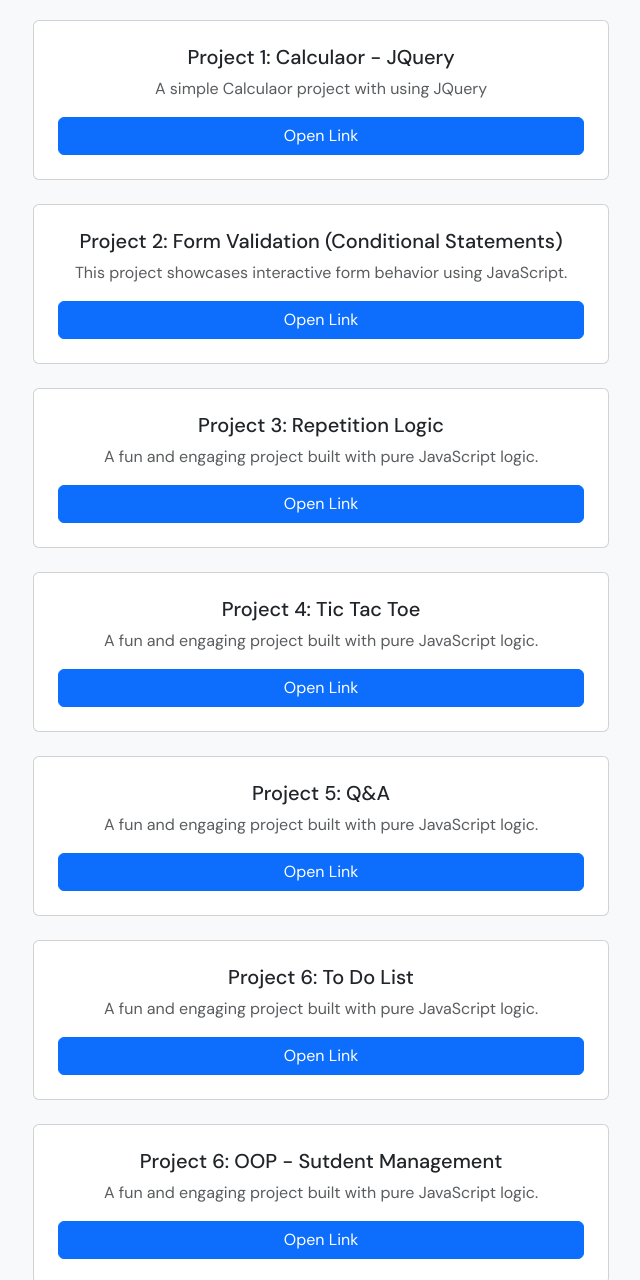
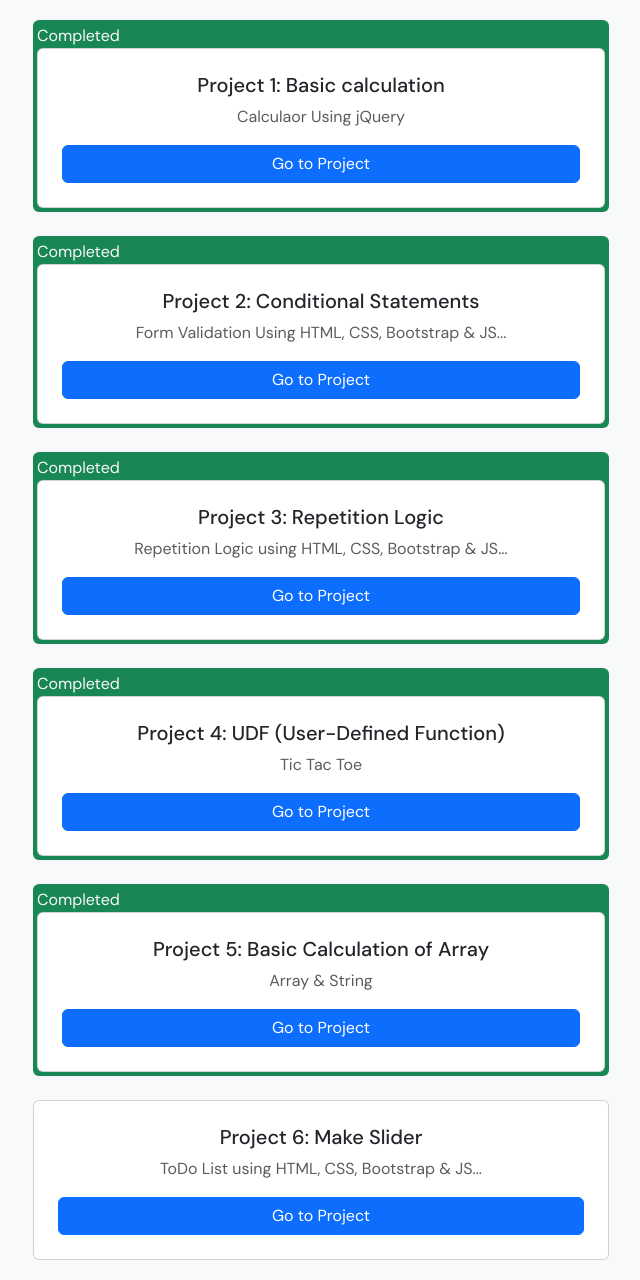
Before and after one commit to sadiq-ans/JS-Projects-RnW-, a plain HTML site: page index.html in a window 1280 px wide. Shown: the part 100-1380 px from the top of the page, without its empty margins (319-959 px from the left). Drawn offline with nearby package versions, Linux system fonts and the light colour scheme; some packages are replaced by stand-ins of ours; a script that the page names is missing.

Commit message:
Update index.html

```diff
--- a/index.html
+++ b/index.html
@@ -1,11 +1,3 @@
-<!doctype html><html><head><style type="text/css"></style></head><body><!doctype html>
-<html>
-
-<head>
-	<style type="text/css"></style>
-</head>
-
-<body>
 <!DOCTYPE html>
 		<html lang="en">
 
@@ -68,66 +60,97 @@
 
 					<!-- Project 1 -->
 					<div class="col-md-12 custom-col mb-4">
+						<div class="label text-light bg-success p-1 rounded">Completed
 							<div class="card project-card p-4 text-center">
-						<h5 class="mb-2">Project 1: Calculaor - JQuery</h5>
-						<p class="text-muted mb-3">A simple Calculaor project with using JQuery</p>
-						<a href="./assets/projects/calculator-JQuery.html" class="btn btn-primary">Open Link</a>
+								<h5 class="mb-2">Project 1: Basic calculation</h5>
+								<p class="text-muted mb-3">Calculaor Using jQuery</p>
+								<a href="./assets/projects/calculator-JQuery.html" class="btn btn-primary">Go to
+									Project</a>
+							</div>
 						</div>
 					</div>
 
 					<!-- Project 2 -->
 					<div class="col-md-12 custom-col mb-4">
+						<div class="label text-light bg-success p-1 rounded">Completed
 							<div class="card project-card p-4 text-center">
-						<h5 class="mb-2">Project 2: Form Validation (Conditional Statements)</h5>
-						<p class="text-muted mb-3">This project showcases interactive form behavior using
-							JavaScript.
-						</p>
-						<a href="./assets/projects/form-validation-JS.html" class="btn btn-primary">Open Link</a>
+								<h5 class="mb-2">Project 2: Conditional Statements</h5>
+								<p class="text-muted mb-3">Form Validation Using HTML, CSS, Bootstrap & JS...</p>
+								<a href="./assets/projects/form-validation-JS.html" class="btn btn-primary">Go to
+									Project</a>
+							</div>
 						</div>
 					</div>
 
 					<!-- Project 3 -->
 					<div class="col-md-12 custom-col mb-4">
+						<div class="label text-light bg-success p-1 rounded">Completed
 							<div class="card project-card p-4 text-center">
 								<h5 class="mb-2">Project 3: Repetition Logic</h5>
-						<p class="text-muted mb-3">A fun and engaging project built with pure JavaScript logic.</p>
-						<a href="#" class="btn btn-primary">Open Link</a>
+								<p class="text-muted mb-3">Repetition Logic using HTML, CSS, Bootstrap & JS...</p>
+								<a href="#" class="btn btn-primary">Go to Project</a>
+							</div>
 						</div>
 					</div>
 
 					<!-- Project 4 -->
 					<div class="col-md-12 custom-col mb-4">
+						<div class="label text-light bg-success p-1 rounded">Completed
 							<div class="card project-card p-4 text-center">
-						<h5 class="mb-2">Project 4: Tic Tac Toe</h5>
-						<p class="text-muted mb-3">A fun and engaging project built with pure JavaScript logic.</p>
-						<a href="./assets/projects/tic-tac-toe.html" class="btn btn-primary">Open Link</a>
+								<h5 class="mb-2">Project 4: UDF (User-Defined Function)</h5>
+								<p class="text-muted mb-3">Tic Tac Toe</p>
+								<a href="./assets/projects/tic-tac-toe.html" class="btn btn-primary">Go to Project</a>
+							</div>
 						</div>
 					</div>
 
 					<!-- Project 5 -->
 					<div class="col-md-12 custom-col mb-4">
+						<div class="label text-light bg-success p-1 rounded">Completed
 							<div class="card project-card p-4 text-center">
-						<h5 class="mb-2">Project 5: Q&A </h5>
-						<p class="text-muted mb-3">A fun and engaging project built with pure JavaScript logic.</p>
-						<a href="#" class="btn btn-primary">Open Link</a>
+								<h5 class="mb-2">Project 5: Basic Calculation of Array </h5>
+								<p class="text-muted mb-3">Array & String</p>
+								<a href="#" class="btn btn-primary">Go to Project</a>
+							</div>
 						</div>
 					</div>
 
 					<!-- Project 6 -->
 					<div class="col-md-12 custom-col mb-4">
 						<div class="card project-card p-4 text-center">
-						<h5 class="mb-2">Project 6: To Do List</h5>
-						<p class="text-muted mb-3">A fun and engaging project built with pure JavaScript logic.</p>
-						<a href="#" class="btn btn-primary">Open Link</a>
+							<h5 class="mb-2">Project 6: Make Slider</h5>
+							<p class="text-muted mb-3">ToDo List using HTML, CSS, Bootstrap & JS...</p>
+							<a href="#" class="btn btn-primary">Go to Project</a>
 						</div>
 					</div>
 
 					<!-- Project 7 -->
 					<div class="col-md-12 custom-col mb-4">
 						<div class="card project-card p-4 text-center">
-						<h5 class="mb-2">Project 6: OOP - Sutdent Management</h5>
-						<p class="text-muted mb-3">A fun and engaging project built with pure JavaScript logic.</p>
-						<a href="#" class="btn btn-primary">Open Link</a>
+							<h5 class="mb-2">Project 7: Oops Projects</h5>
+							<p class="text-muted mb-3">OOP - Sutdent Management</p>
+							<a href="#" class="btn btn-primary">Go to Project</a>
+						</div>
+					</div>
+
+					<!-- Project 8 -->
+					<div class="col-md-12 custom-col mb-4">
+						<div class="label text-light bg-success p-1 rounded">Completed
+							<div class="card project-card p-4 text-center">
+								<h5 class="mb-2">Project 8: Make Coundown & Quotes application using JS</h5>
+								<p class="text-muted mb-3">Timer Using HTML, CSS, Bootsrtap & JS...</p>
+								<a href="https://sadiq-ans.github.io/timer-js/" class="btn btn-primary">Go to
+									Project</a>
+							</div>
+						</div>
+					</div>
+
+					<!-- Project 8 -->
+					<div class="col-md-12 custom-col mb-4">
+						<div class="card project-card p-4 text-center">
+							<h5 class="mb-2">Project 8: Add To Cart </h5>
+							<p class="text-muted mb-3">Ecommerce Website + add to cart project</p>
+							<a href="#" class="btn btn-primary">Go to Project</a>
 						</div>
 					</div>
 
@@ -135,11 +158,6 @@
 
 			</div>
 
-		<footer>
-			<p class="text-center">Created by
-				<span style="color: var(--s-accent-color);cursor: pointer;text-decoration: underline;">Sadique Ansari</span>
-			</p>
-		</footer>
 			<!-- JS Libraries -->
 			<script src="https://code.jquery.com/jquery-3.7.1.min.js"></script>
 			<script src="https://cdn.jsdelivr.net/npm/sweetalert2@11"></script>
@@ -147,6 +165,3 @@
 		</body>
 
 		</html>
-</body>
-
-<html></body><html>
```
Lines whose indentation alone changed are shown as unchanged.
